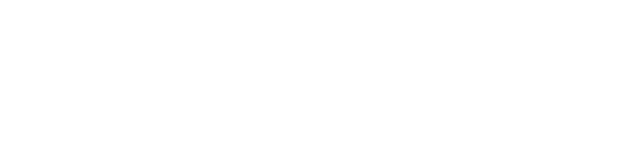
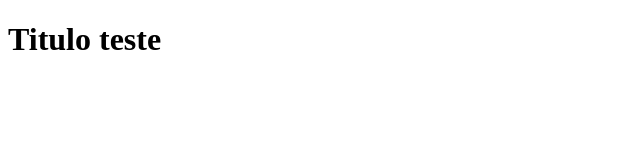
Before and after one commit to JhoneNetwork/git-essencials, a plain HTML site: page index.html in a window 1280 px wide. Shown: the whole page, without its empty margins (0-640 px from the left). Drawn offline with Linux system fonts and the light colour scheme.

Commit message:
Adição do título da página

```diff
--- a/index.html
+++ b/index.html
@@ -2,11 +2,10 @@
 <html lang="pt-BR">
 <head>
     <meta charset="UTF-8">
-    <meta name="viewport" content="width=
-    , initial-scale=1.0">
+    <meta name="viewport" content="width=, initial-scale=1.0">
     <title>Git e GitHub</title>
 </head>
 <body>
-
+    <h1>Titulo teste</h1>
 </body>
 </html>
```
